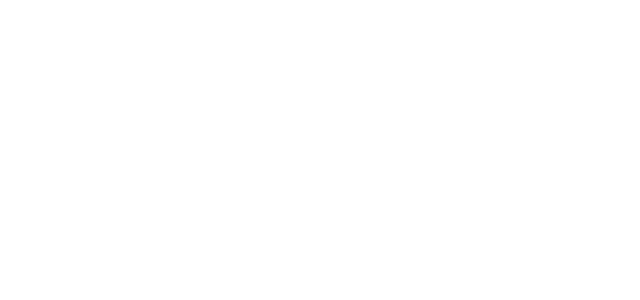
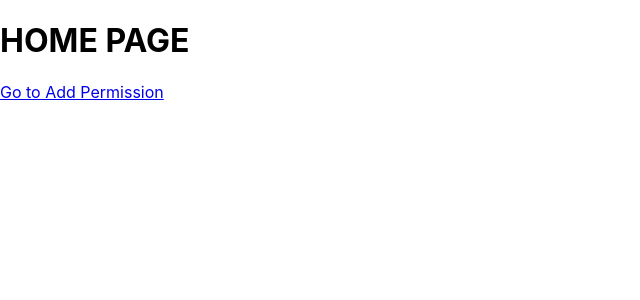
Before and after one commit to mauriciogracia/5D, a React (Create React App) app in the folder web-site/: page / in a window 1280 px wide. Before the commit this address had no page. Shown: the top 300 px of the page, without its empty margins (0-640 px from the left). Built offline with nearby package versions, Linux system fonts and the light colour scheme.

Commit message:
basic add-persmissions forms

```diff
--- a/web-site/src/App.js
+++ b/web-site/src/App.js
@@ -1,15 +1,24 @@
-// App.js
 import React from "react";
-import { BrowserRouter as Router, Route, Routes } from "react-router-dom";
+import { BrowserRouter as Router, Route, Routes, Link } from "react-router-dom";
 
-import AddPermission from "./permissions/add.jsx"; // Import your component
+// Import your components
+import AddPermission from "./permissions/add-permision.jsx";
+
+function Home() {
+    return (
+        <div>
+            <h1>HOME PAGE</h1>
+            <Link to="/add-permission">Go to Add Permission</Link>
+        </div>
+    );
+}
 
 function App() {
     return (
         <Router>
             <Routes>
-                <Route path="/add-permission" component={AddPermission} />
-                {/* Add other routes as needed */}
+                <Route path="/" element={<Home />} />
+                <Route path="/add-permission" element={<AddPermission />} />
             </Routes>
         </Router>
     );
```
Also changed, not shown: web-site/src/permissions/add-permision.jsx (renamed from web-site/src/permissions/add.jsx).
